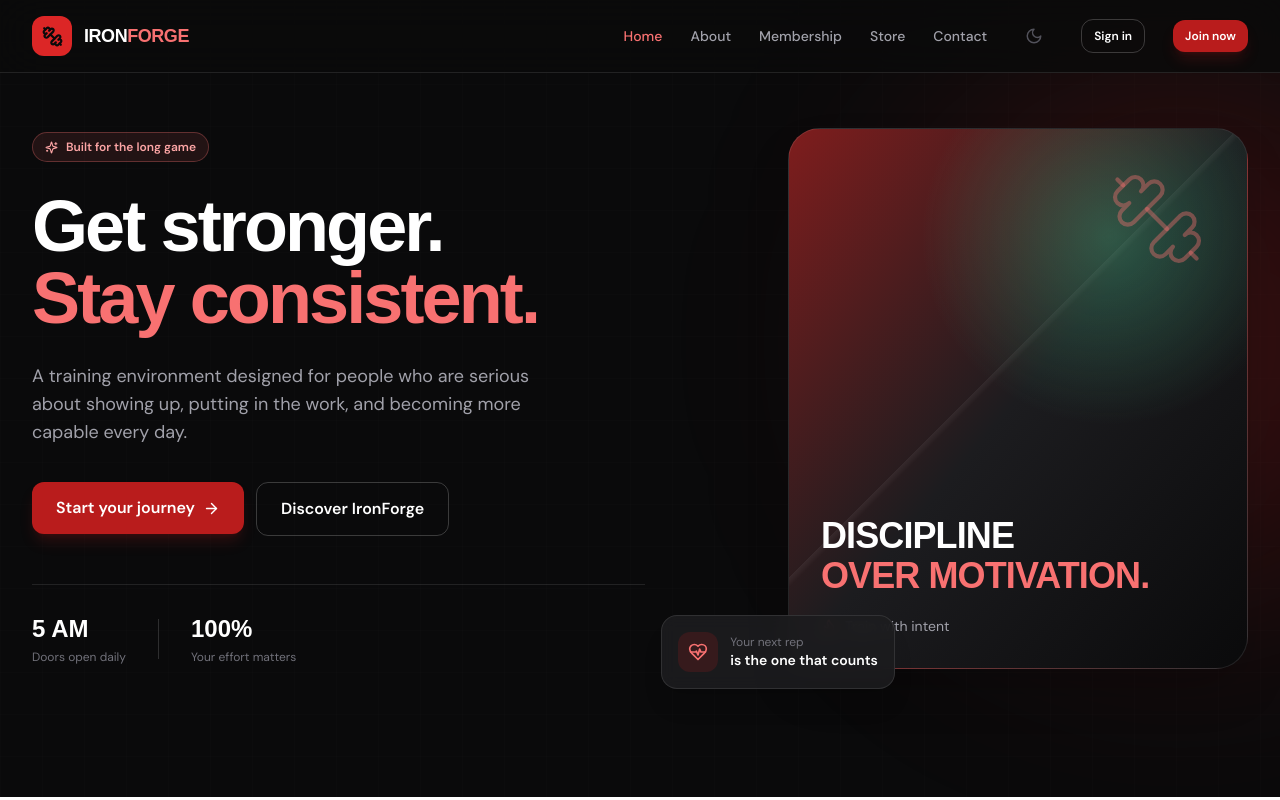
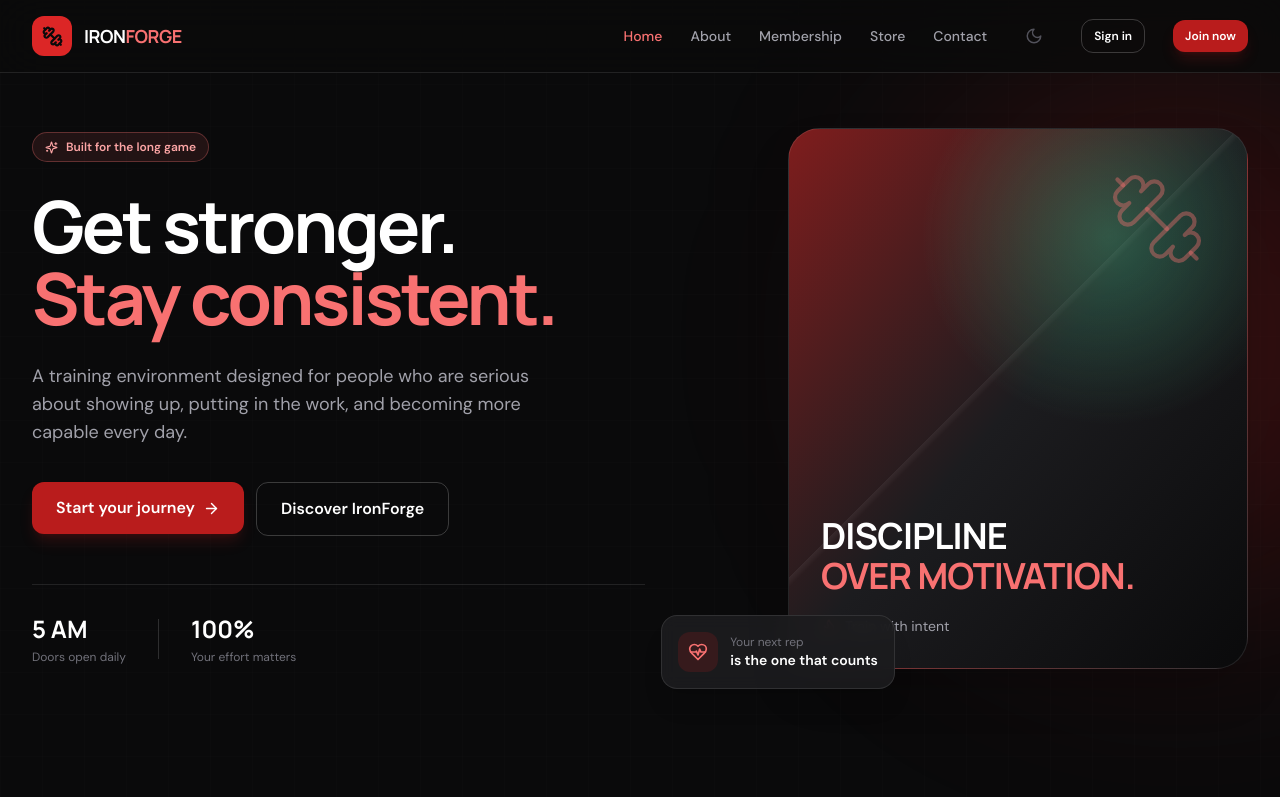
Before and after one commit to Coderuser135/data-application, a React (Vite) app in the folder frontend/: page / in a window 1280 px wide. Shown: the top 800 px of the page. Built offline with nearby package versions, Linux system fonts and the light colour scheme; no server answers.

Commit message:
Set premium Manrope display typography

```diff
--- a/frontend/tailwind.config.js
+++ b/frontend/tailwind.config.js
@@ -39,7 +39,7 @@ export default {
           950: '#0c0c0e',
         },
       },
-      fontFamily: { display: ['Sora', 'sans-serif'], sans: ['DM Sans', 'sans-serif'] },
+      fontFamily: { display: ['Manrope', 'sans-serif'], sans: ['DM Sans', 'sans-serif'] },
       backgroundImage: { 'hero-grid': 'linear-gradient(rgba(255,255,255,.05) 1px, transparent 1px), linear-gradient(90deg, rgba(255,255,255,.05) 1px, transparent 1px)' },
     },
   },
```
